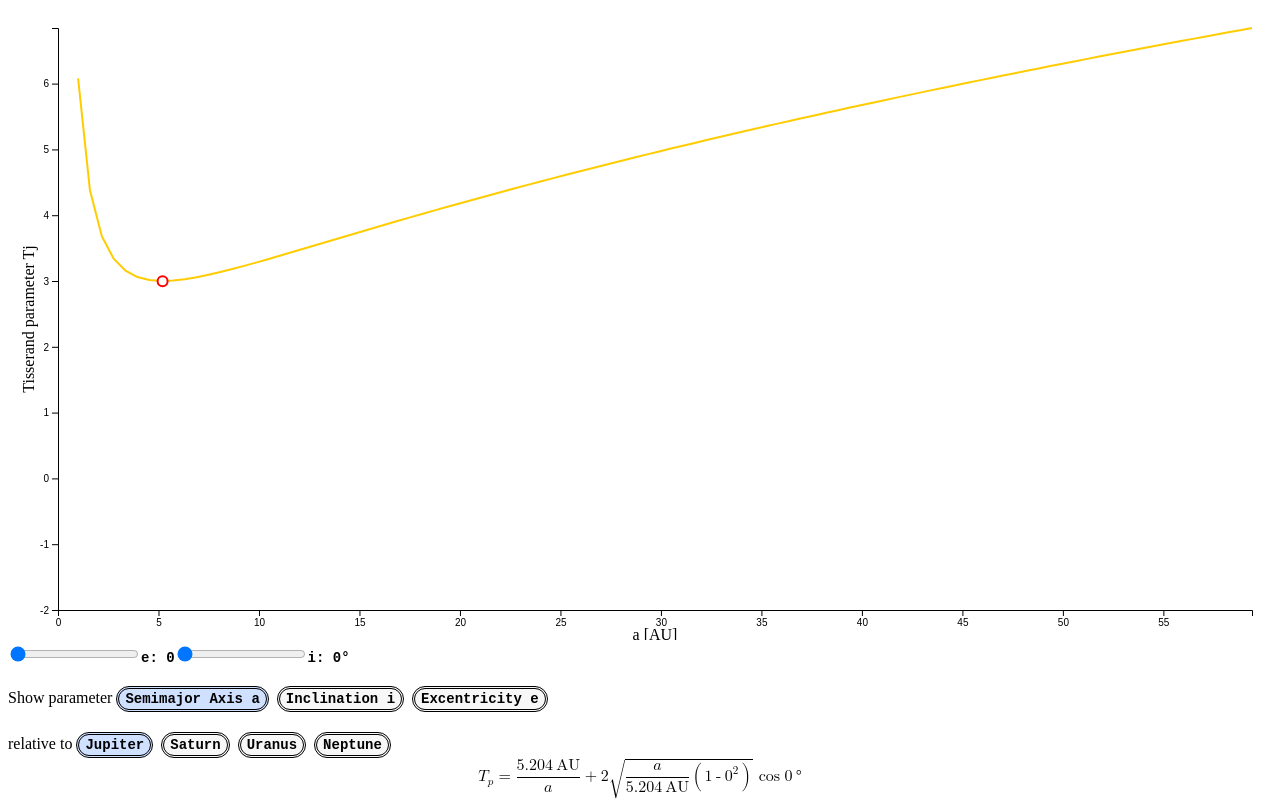
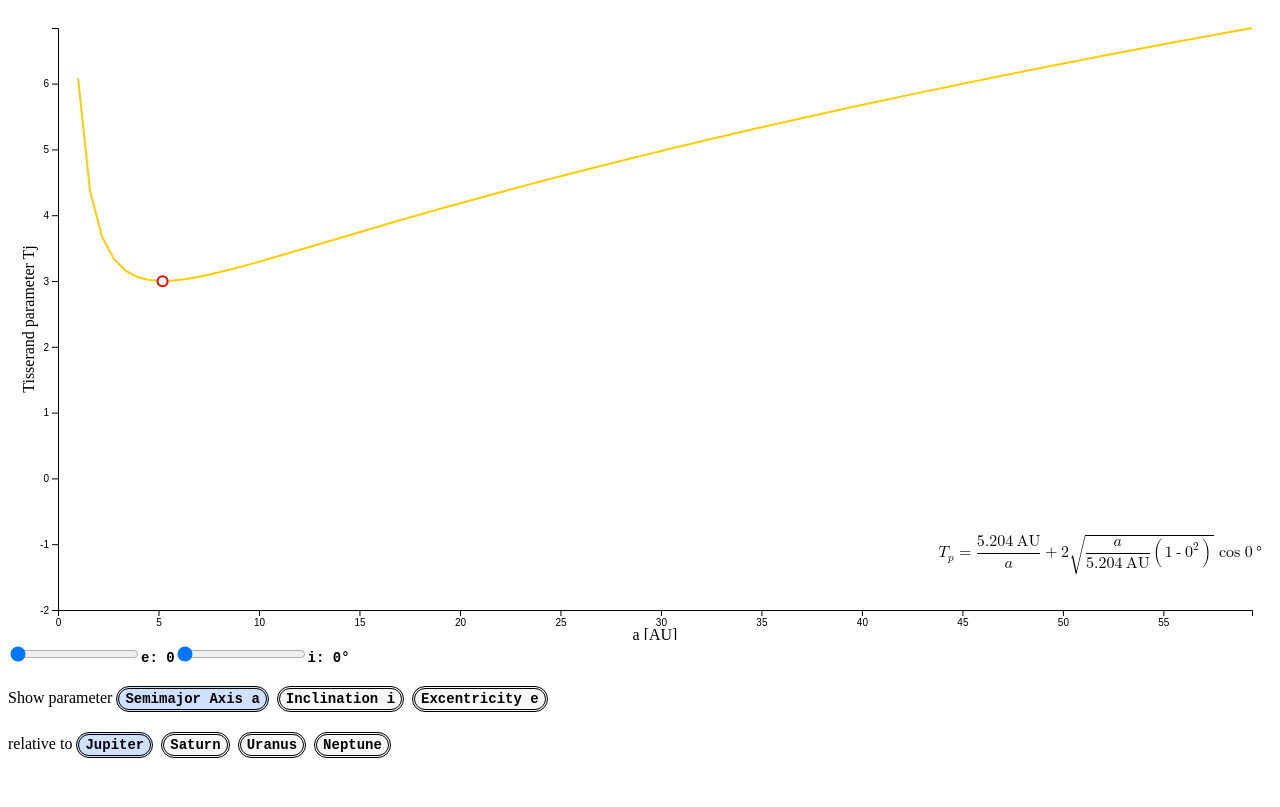
Before and after one commit to ofrohn/Tisserand-parameter, a website: page tisserand.html in a window 1280 px wide. Drawn offline with Linux system fonts and the light colour scheme.

Commit message:
styles added

```diff
--- a/tisserand.html
+++ b/tisserand.html
@@ -3,16 +3,13 @@
 <meta charset="utf-8">
 <title>Tisserand parameter</title>
 <style>
-.line {
-  fill: none;
-  stroke: steelblue;
-  stroke-width: 2px;
-}
+ .line { fill: none; stroke: steelblue; stroke-width: 2px; }
  input[type=button] { display:inline-block; border: 3px double #000; border-radius: 13px; height:26px; background:#f7f7f7; margin: 4px 8px 0 0; }
+ input[type=button], label { font: bold 14px monospace; }
+ input.selected { background:#d0e0ff; }
+ .ctrl { position:relative; }
+ #formula { display:inline-block; position:absolute; top:-110px; right:10px; border: 0px solid #f00; z-index:100; }
 
- input[type=button], label { font: bold 14px monospace; }
-
- input.selected { background:#d0e0ff; }
 </style>
 </head><body>
 <script src="lib/d3.v4.js"></script>
```
